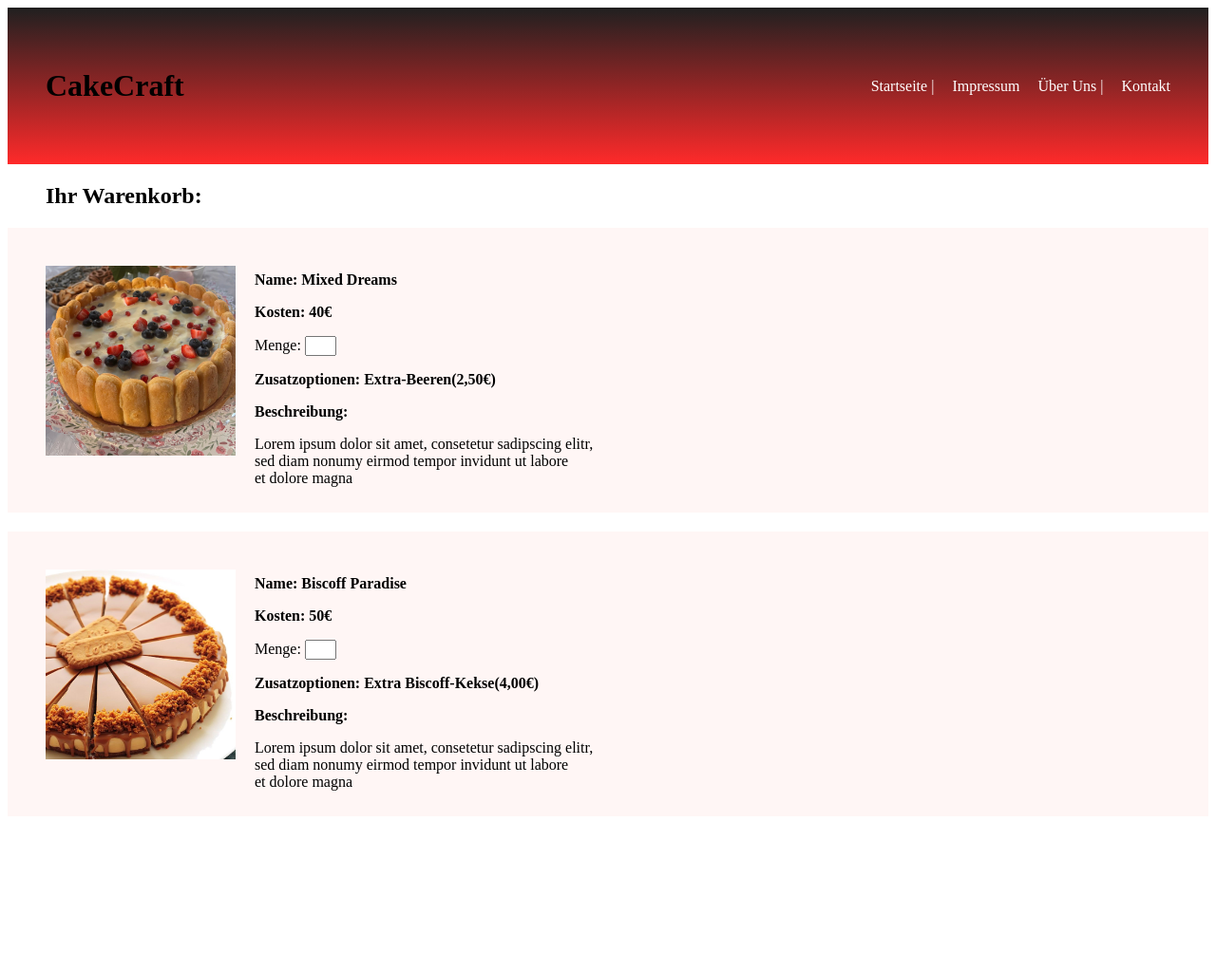
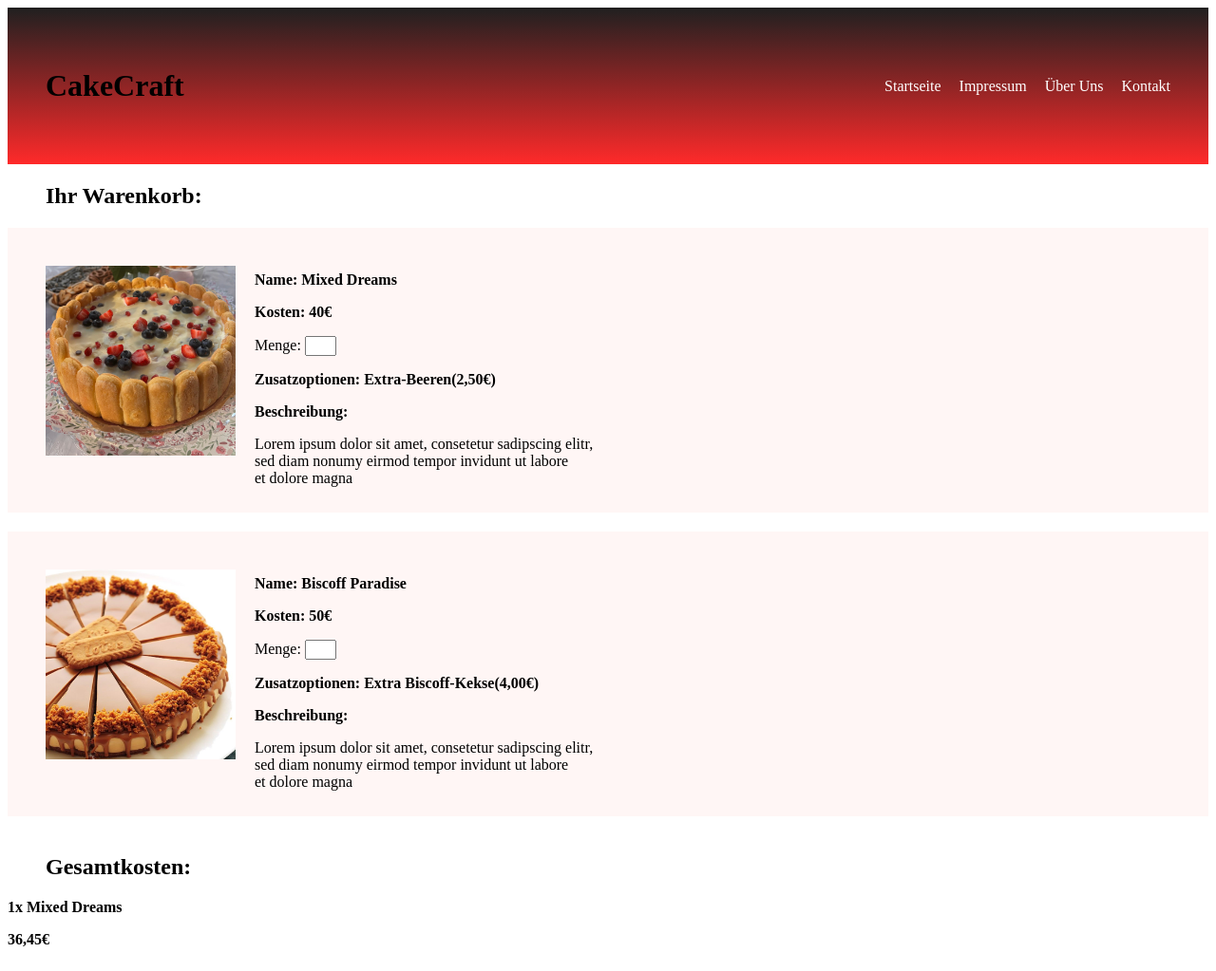
Before and after one commit to Samed-Uenal-57/Project-AMS, a website: page public/warenkorb/warenkorb.html in a window 1280 px wide. Shown: the whole page at 95% size. Before the commit the page ends 868 px from the top, so only its background shows below. Drawn offline with Linux system fonts and the light colour scheme.

Commit message:
Warenkorb aktualisiert

```diff
--- a/public/warenkorb/warenkorb.html
+++ b/public/warenkorb/warenkorb.html
@@ -11,10 +11,10 @@
         <header>
             <h1>CakeCraft</h1>
             <nav>
-                <a href="../index/index.html">Startseite |</a>
+                <a href="../index/index.html">Startseite</a>
                 <a href="../impressum/">Impressum</a>
-                <a href="../ueberuns/ueberuns.html"> Über Uns |</a>
-                <a href="../kontakt/"> Kontakt </a>
+                <a href="../ueberuns/ueberuns.html">Über Uns</a>
+                <a href="../kontakt/">Kontakt</a>
             </nav>
 
         </header>
@@ -54,6 +54,13 @@
                             et dolore magna
                         </p>
                     </div>
+                </div>
+                <div class="order-box1">
+                    <h2>Gesamtkosten:</h2>
+                    <div id="cost">
+                        <p>1x Mixed Dreams</p>
+                        <p>36,45€</p>
+                    </div>
 
                 </div>
 
```
